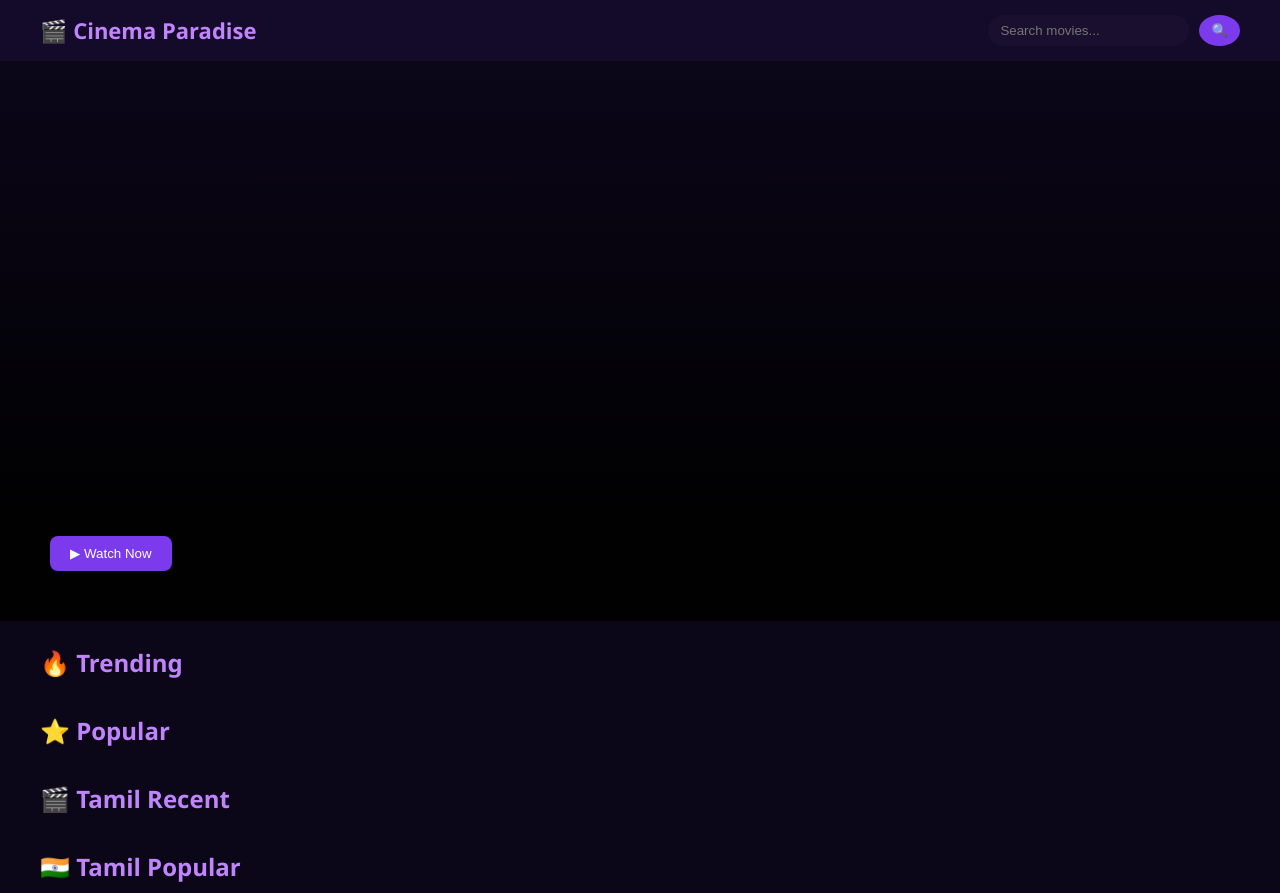
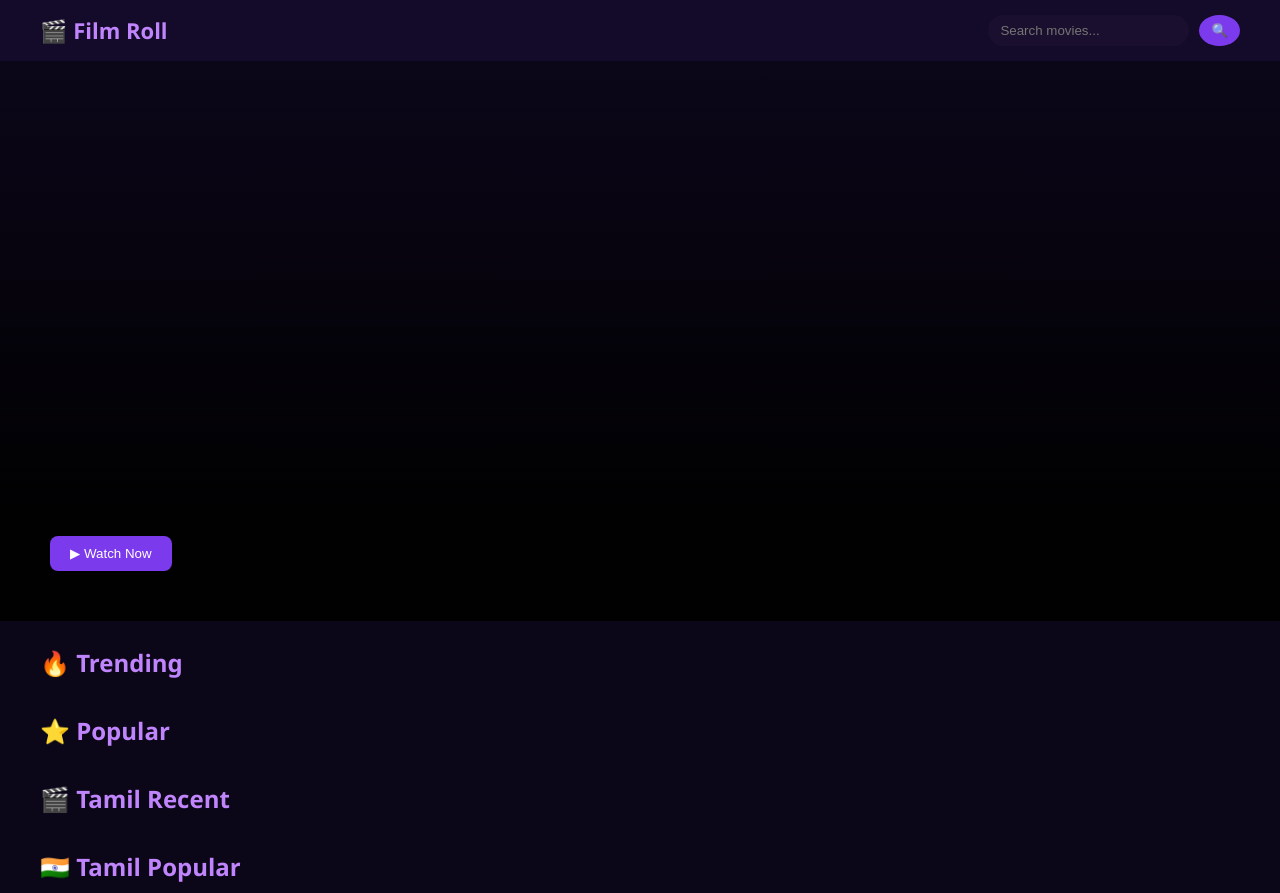
Before and after one commit to Saran-S09/CinemaParadise, a plain HTML site: page index.html in a window 1280 px wide. Drawn offline with Linux system fonts and the light colour scheme; no server answers.

Commit message:
updated design / fixed bug

```diff
--- a/index.html
+++ b/index.html
@@ -1,13 +1,13 @@
 <!DOCTYPE html>
 <html>
 <head>
-  <title>Cinema Paradise 🎬</title>
+  <title> Film Roll 🎬</title>
   <link rel="stylesheet" href="style.css">
 </head>
 <body>
 
 <header class="navbar">
-  <div class="logo">🎬 Cinema Paradise</div>
+  <div class="logo">🎬 Film Roll </div>
 
   <div class="nav-right">
     <input type="text" id="search" placeholder="Search movies..." />
```
